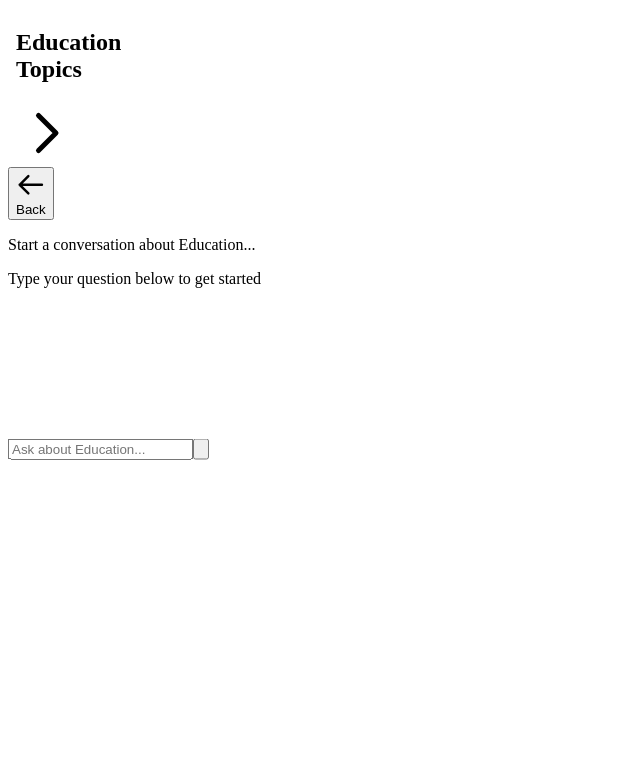
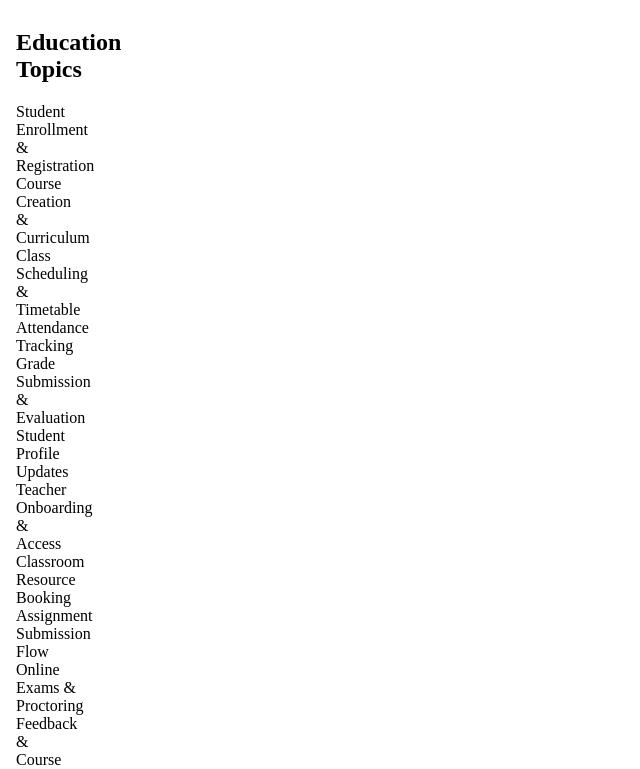
Before and after one commit to gongireddysr/Eon-AI-Chatbot, a Next.js app: page /educationPage in a window 1280 px wide. Shown: the part 803-1572 px from the top of the page, without its empty margins (0-640 px from the left). Before the commit the page ends 1263 px from the top, so only its background shows below. Built offline with nearby package versions, Linux system fonts and the light colour scheme.

Commit message:
Fix topic sidebar hover glitch

```diff
--- a/src/components/ChatComponents.tsx
+++ b/src/components/ChatComponents.tsx
@@ -88,10 +88,10 @@ export function TopicsSidebar({ topics, title }: TopicsSidebarProps) {
         {topics.map((topic, index) => (
           <div
             key={index}
-            className={`flex items-center gap-3 py-2.5 text-gray-200 rounded-xl text-sm transition-all duration-300 cursor-pointer hover:text-white hover:bg-white/10 ${isExpanded ? "px-3" : "px-2 justify-center"}`}
+            className="flex items-center gap-3 py-2.5 px-3 text-gray-200 rounded-xl text-sm transition-all duration-300 cursor-pointer hover:text-white hover:bg-white/10"
           >
             <div className="w-2.5 h-2.5 rounded-full bg-cyan-400 flex-shrink-0" />
-            {isExpanded && <span className="leading-relaxed">{topic}</span>}
+            <span className={`leading-relaxed whitespace-nowrap overflow-hidden transition-all duration-300 ${isExpanded ? "opacity-100 w-auto" : "opacity-0 w-0"}`}>{topic}</span>
           </div>
         ))}
       </div>
```
